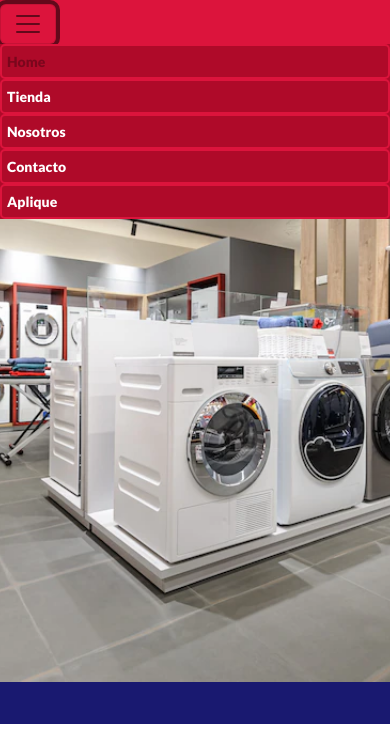
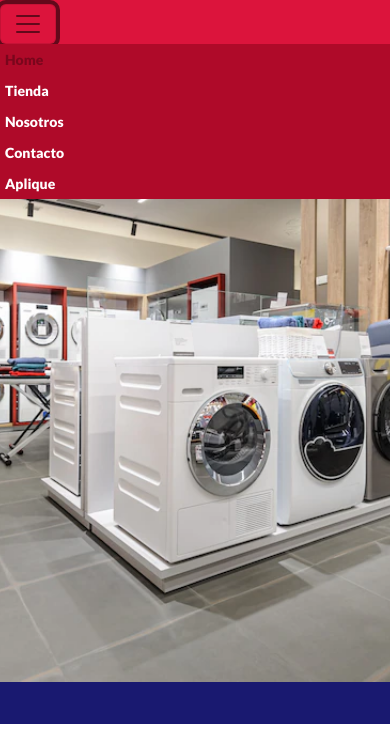
Before and after one commit to diegoacqua/AlfaAcquaviva, a plain HTML site: page index.html in a window 390 px wide. Both pictures are taken after a click on the button "Toggle navigation". Shown: the part 112-844 px from the top of the page. Drawn offline with nearby package versions, Linux system fonts and the light colour scheme.

Commit message:
se solucionaron problemas de diseño en el nav

```diff
--- a/css/styles.css
+++ b/css/styles.css
@@ -117,10 +117,6 @@ header .container-fluid {
 
 .row {
     --bs-gutter-x: 0;
-}
-
-.navbar-collapse {
-    background-color: #af0a29;
 }
 
 /*CSS Home*/
@@ -416,6 +412,15 @@ header .container-fluid {
 
 }
 
+@media screen and (max-width: 768px) {
+    .navbar-collapse {
+        background-color: #af0a29;
+    }
+    .menu__link {
+        border: 0px;
+    }
+}
+
 @media screen and (max-width: 680px) {
     /*General*/
     header .contenedor {
```
